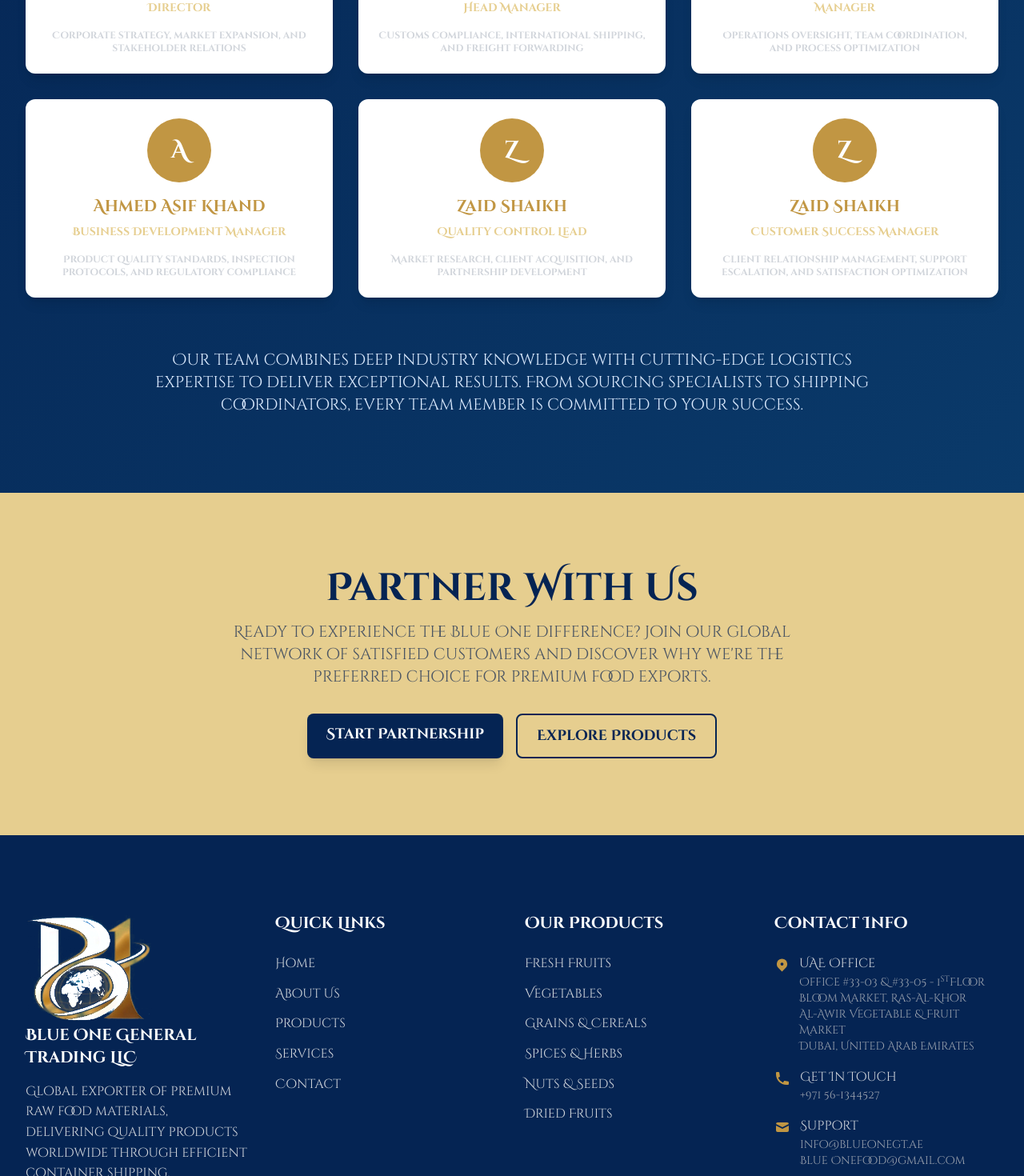
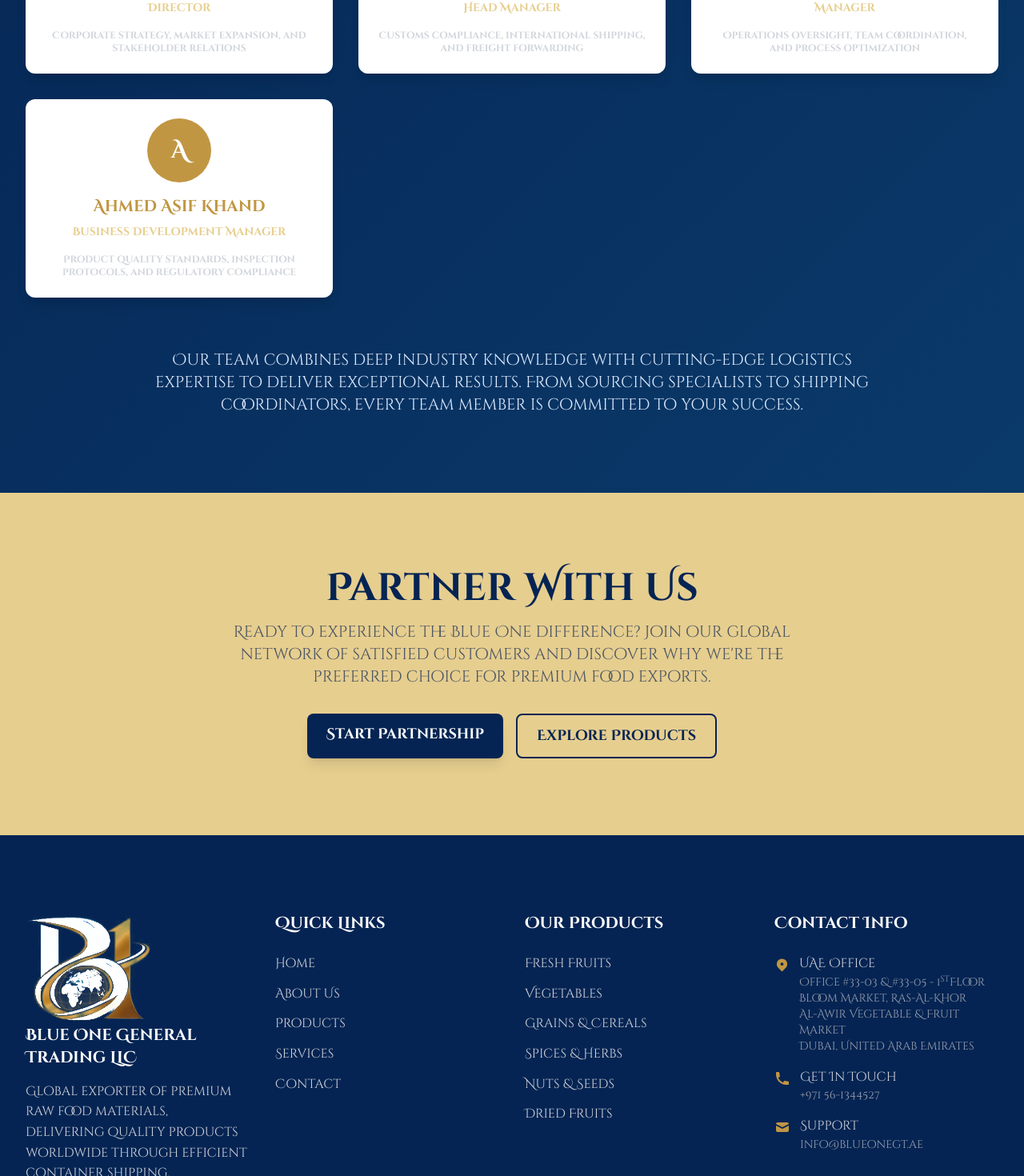
Before and after one commit to mujeebshaikhcom/blueonegt, a React (Vite) app: page /about in a window 1280 px wide. Shown: the part 2519-3989 px from the top of the page at 80% size. Built offline with nearby package versions, Linux system fonts and the light colour scheme; the HTML template or start-up script is replaced by a standard one.

Commit message:
Remove duplicate email addresses from Footer and Contact pages

```diff
--- a/src/components/Footer.tsx
+++ b/src/components/Footer.tsx
@@ -141,7 +141,6 @@
                 <div>
                   <p className="text-gray-300">Support</p>
                   <p className="text-sm text-gray-400"><a href="mailto:info@blueonegt.ae">info@blueonegt.ae</a></p>
-                  <p className="text-sm text-gray-400"><a href="mailto:Blue Onefood@gmail.com">Blue Onefood@gmail.com</a></p>
                 </div>
               </div>
             </div>
--- a/src/pages/About.tsx
+++ b/src/pages/About.tsx
@@ -213,16 +213,6 @@
       name: 'Ahmed Asif Khand',
       role: 'Business Development Manager',
       expertise: 'Product quality standards, inspection protocols, and regulatory compliance'
-    },
-    {
-      name: 'Zaid Shaikh',
-      role: 'Quality Control Lead',
-      expertise: 'Market research, client acquisition, and partnership development'
-    },
-    {
-      name: 'Zaid Shaikh',
-      role: 'Customer Success Manager',
-      expertise: 'Client relationship management, support escalation, and satisfaction optimization'
     }
   ]
 
--- a/src/pages/Contact.tsx
+++ b/src/pages/Contact.tsx
@@ -274,7 +274,6 @@
                   <div>
                     <h3 className="text-xl font-bold text-[var(--primary)] mb-2">Email Us</h3>
                     <p className="text-gray-600"><a href="mailto:info@blueonegt.ae">info@blueonegt.ae</a></p>
-                    <p className="text-gray-600"><a href="mailto:Blue Onefood@gmail.com">Blue Onefood@gmail.com</a></p>
                     <p className="text-gray-600">Response within 24 hours</p>
                   </div>
                 </div>
```
